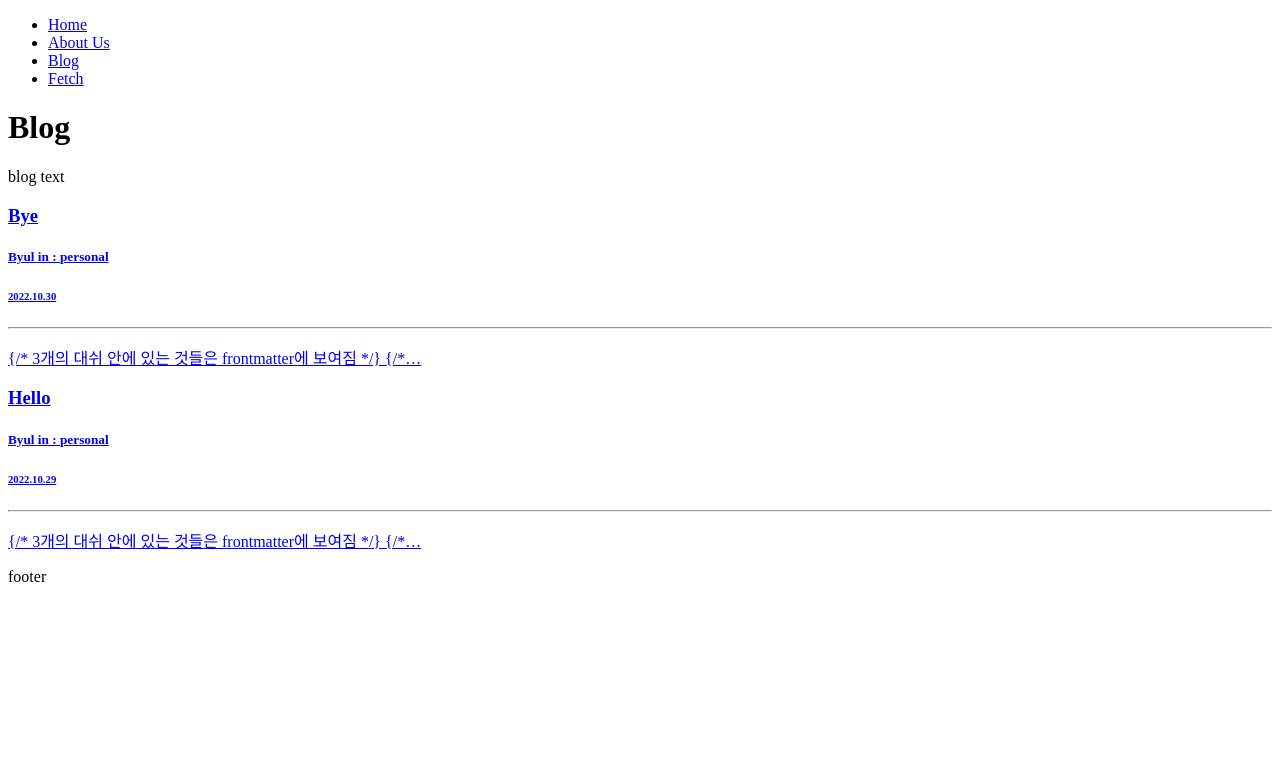
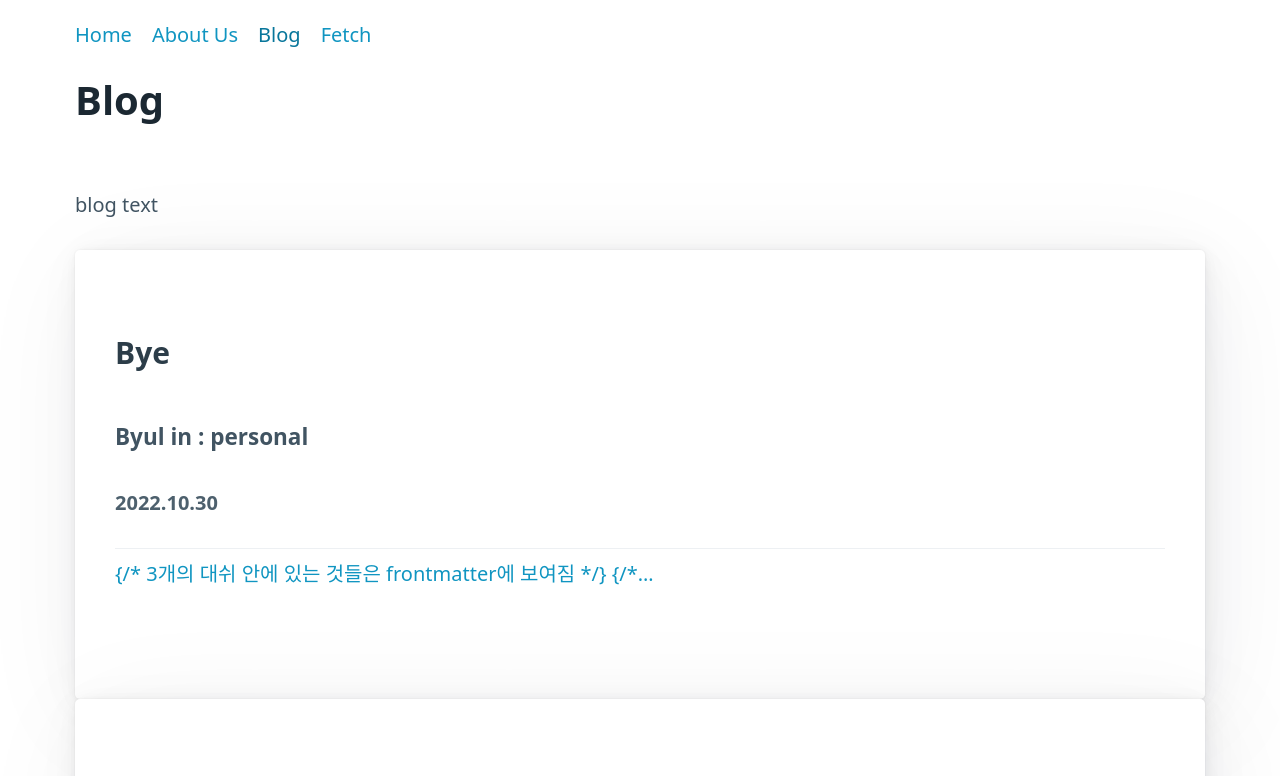
Before and after one commit to KimByul1225/gatsby_study, a Gatsby site: page /blog in a window 1280 px wide. Shown: the top 776 px of the page. Built offline with nearby package versions, Linux system fonts and the light colour scheme; Gatsby itself is replaced by a stand-in of ours.

Commit message:
Pico CSS study

```diff
--- /dev/null
+++ b/gatsby-browser.ts
@@ -0,0 +1 @@
+import "./src/styles.css";
--- a/src/components/Layout.tsx
+++ b/src/components/Layout.tsx
@@ -9,7 +9,7 @@ interface ILayoutProps{
 
 function Layout({children, title}: ILayoutProps) {
     return (
-        <div>
+        <div className="container">
             <nav>
                 <ul>
                     <li><Link to="/">Home</Link></li>
--- a/src/pages/blog/index.tsx
+++ b/src/pages/blog/index.tsx
@@ -15,7 +15,7 @@ export default function blog({data}: PageProps<Queries.BlogPostsQuery>) {
             <section>
                 {
                     data.allMdx.nodes.map((item, index)=>(
-                    <article key={index}>
+                    <article key={index} className="grid">
                         <Link to={`/blog/${item.frontmatter?.slug}`}>
                             <h3>{item.frontmatter?.title}</h3>
                             <h5>{item.frontmatter?.author} in : {item.frontmatter?.category}</h5>
--- /dev/null
+++ b/src/styles.css
@@ -0,0 +1 @@
+@import url("https://unpkg.com/@picocss/pico@latest/css/pico.min.css");
--- a/tsconfig.json
+++ b/tsconfig.json
@@ -98,5 +98,5 @@
     // "skipDefaultLibCheck": true,                      /* Skip type checking .d.ts files that are included with TypeScript. */
     "skipLibCheck": true                                 /* Skip type checking all .d.ts files. */
   },
-  "include": ["./src/**/*", "./gatsby-node.ts", "./gatsby-config.ts", "./plugins/**/*"]
+  "include": ["./src/**/*", "./gatsby-node.ts", "./gatsby-config.ts", "./plugins/**/*", "gatsby-browser.ts"]
 }
```
